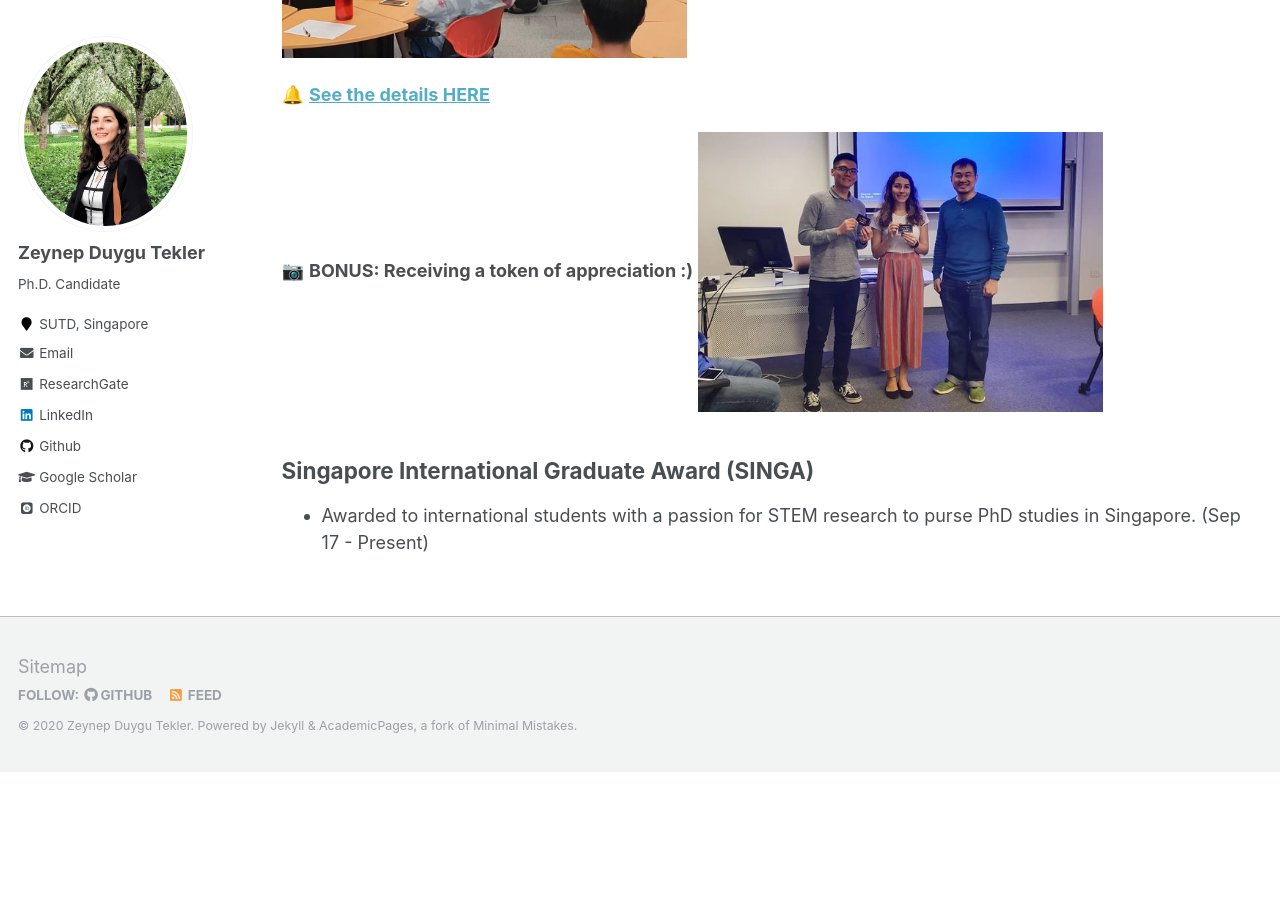
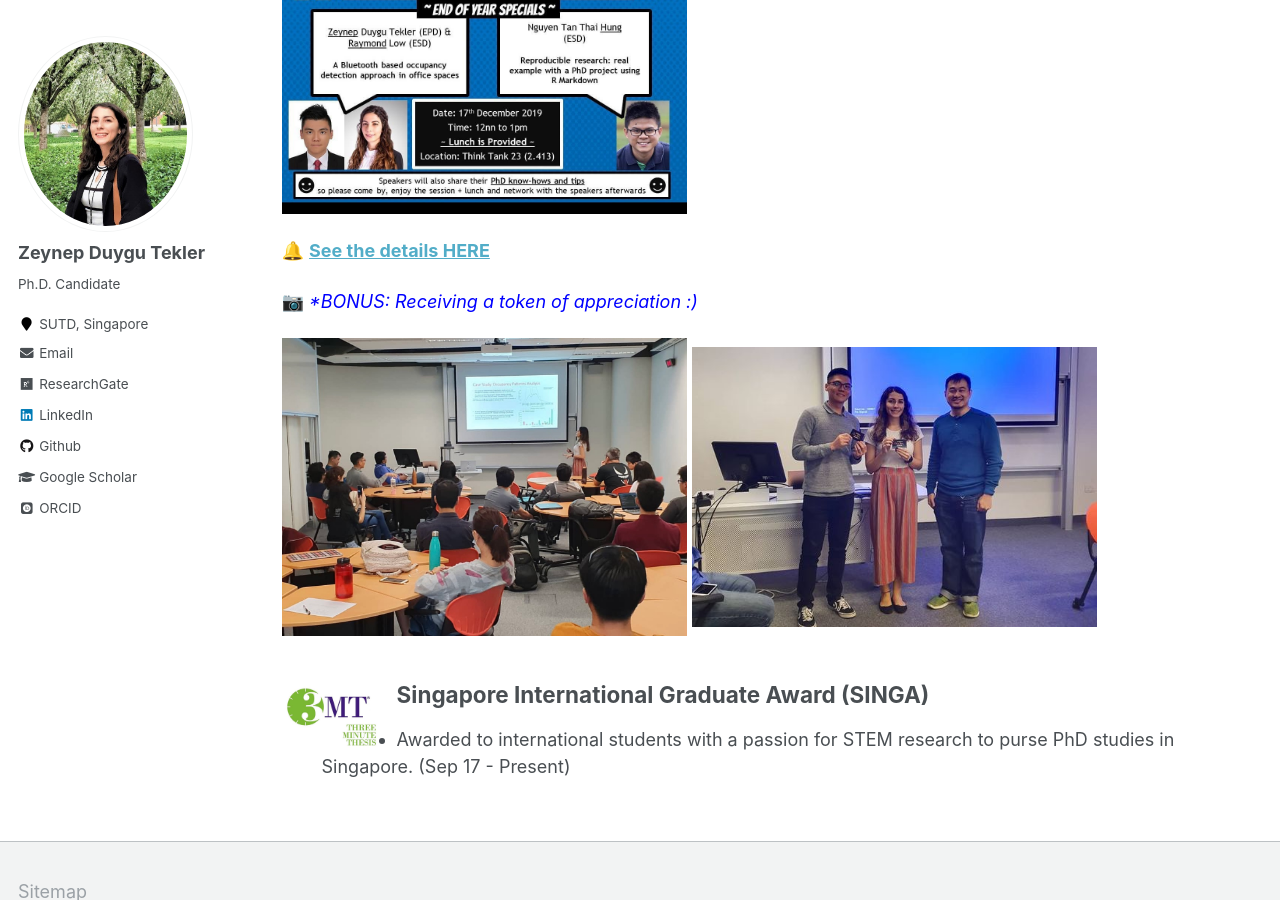
Before and after one commit to zeynepduygutekler/zeynepduygutekler.github.io, a Jekyll site: the page built from _pages/awards.md, in a window 1280 px wide and 900 px high, scrolled down 2039 px. Built offline with Jekyll 4.4.1, drawn with Linux system fonts in a browser that asks for light colours; emoji names are drawn with the system emoji font; some web fonts are replaced; before the commit the page ends 2811 px from its top, so only the background shows below that.

Commit message:
awards edited8

```diff
--- a/_pages/awards.md
+++ b/_pages/awards.md
@@ -21,6 +21,7 @@
 :bell: **[See the details about Singapore Comptetition HERE](https://www.facebook.com/SUTDGSA/posts/963077754208774)**
 
 :movie_camera: <span style="color:blue">**Check my 3MT Video below**</span>
+
 <a href="http://www.youtube.com/watch?feature=player_embedded&v=sZr9oafkFgc&t=1s
 " target="_blank"><img src="/images/3MT_video.png"
 alt="IMAGE ALT TEXT HERE" width="200" height="180" border="10" /></a>
@@ -29,21 +30,29 @@
 ## SUTD Research Fest 2020: Best Research Project Award
 * Awarded to the top research project among 60 projects presented, in terms of content, clarity
  and innovation. (Jan 20)
- :bell: **[See the details HERE](https://www.facebook.com/photo.php?fbid=10158052075084791&amp;set=p.10158052075084791&amp;type=3)**
+:bell: **[See the details HERE](https://www.facebook.com/photo.php?fbid=10158052075084791&amp;set=p.10158052075084791&amp;type=3)**
 
 :bell: **[See the details HERE](https://www.instagram.com/p/B6PMUeKFCgE/?utm_source=ig_web_copy_link)**
 
-<img width="405" height="45" src="/images/award2.jpg">
+<img width="505" height="45" src="/images/award2.jpg">
 
 ## SUTD Graduate Research Sharing Lunchtime Series: Research Talk
 * Presented my work to the SUTD graduate community. (Dec 19)
 
+<img width="405" height="45" src="/images/researchtalk2.jpg">
+
+:bell: **[See the details HERE](https://www.facebook.com/SUTDGSA/posts/759548147895070)**
+
+:camera: <span style="color:blue">**BONUS: Receiving a token of appreciation :)*</span>
+
 <img width="405" height="45" src="/images/researchtalk.jpg">
-
-:bell: **[See the details HERE](https://www.facebook.com/SUTDGSA/photos/a.644179162765303/759548091228409/?type=3)**
-
-:camera: **BONUS: Receiving a token of appreciation :)**
 <img width="405" height="45" src="/images/award3.jpg">
 
-## Singapore International Graduate Award (SINGA)
+
+<div>
+<img align="left" width="105" height="45" src="/images/3MT.jpg" style="margin-right: 10px">
+<h2>
+Singapore International Graduate Award (SINGA)
+</h2>
+</div>
 * Awarded to international students with a passion for STEM research to purse PhD studies in Singapore. (Sep 17 - Present)
```
Also changed, not shown: images/researchtalk2.jpg (added), images/singa.jpg (added).
